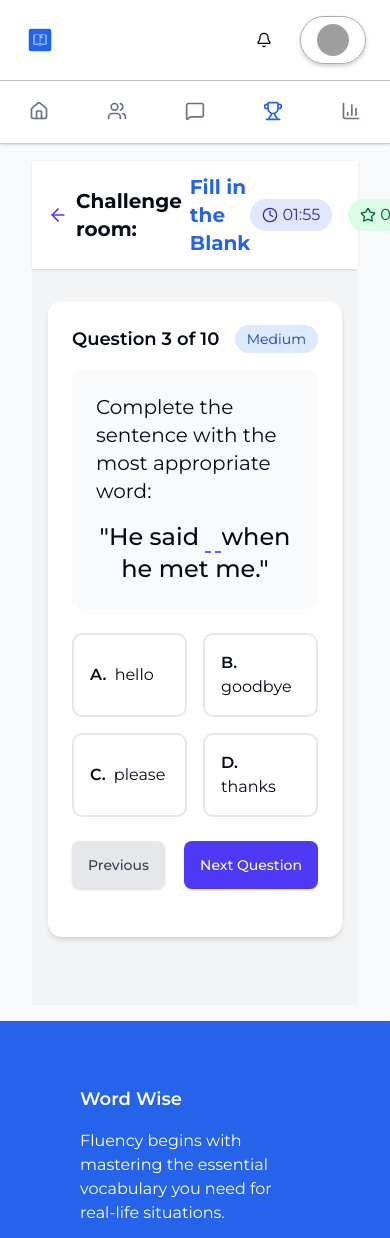
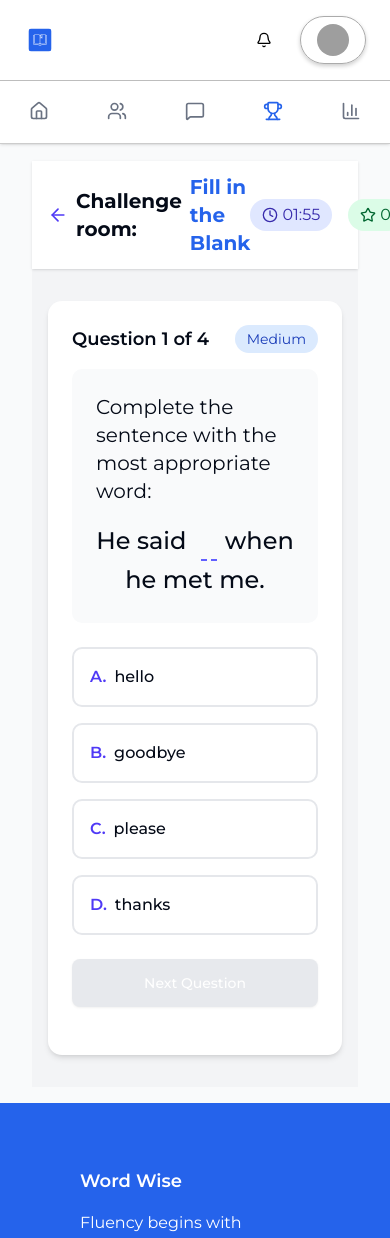
Before and after one commit to GiangPhanNguyenTra/frontend-word-wise, a Next.js app: page /community/challenge/fill-blank in a window 390 px wide. Shown: the top 1238 px of the page. Built offline with nearby package versions, Linux system fonts and the light colour scheme; grey boxes are pictures that could not be loaded.

Commit message:
fix: update routers of challenge/fill-blank

```diff
--- a/src/app/(app)/(user)/community/challenge/fill-blank/page.tsx
+++ b/src/app/(app)/(user)/community/challenge/fill-blank/page.tsx
@@ -1,49 +1,84 @@
 "use client";
 
 import { useEffect, useState } from "react";
-import { ArrowLeft, Clock, Star, Award, Zap } from "lucide-react";
+import { ArrowLeft, Clock, Star } from "lucide-react";
 import Link from "next/link";
 import { Button } from "@/components/ui/button";
+import { useRouter } from "next/navigation";
+
+const initialQuestions = [
+  {
+    sentence: "He said ___ when he met me.",
+    options: ["hello", "goodbye", "please", "thanks"],
+    answer: "hello",
+    difficulty: "Medium",
+  },
+  {
+    sentence: "The sky is usually ___ on a sunny day.",
+    options: ["green", "blue", "red", "yellow"],
+    answer: "blue",
+    difficulty: "Easy",
+  },
+  {
+    sentence: "An apple is a type of ___.",
+    options: ["vegetable", "fruit", "animal", "mineral"],
+    answer: "fruit",
+    difficulty: "Easy",
+  },
+  {
+    sentence: "To be successful, you must be ___ and never give up.",
+    options: ["lazy", "persistent", "hesitant", "careless"],
+    answer: "persistent",
+    difficulty: "Hard",
+  },
+];
 
 export default function FillBlankPage() {
+  const router = useRouter();
+  const [questions, setQuestions] = useState(initialQuestions);
+  const [currentQuestionIndex, setCurrentQuestionIndex] = useState(0);
   const [score, setScore] = useState(0);
   const [timeLeft, setTimeLeft] = useState(120);
   const [selected, setSelected] = useState<string | null>(null);
   const [blankWord, setBlankWord] = useState("");
-  const correctAnswer = "hello";
-  const options = ["hello", "goodbye", "please", "thanks"];
+
+  const currentQuestion = questions[currentQuestionIndex];
+  const correctAnswer = currentQuestion.answer;
+  const sentenceParts = currentQuestion.sentence.split("___");
 
   useEffect(() => {
     const timer = setInterval(() => {
       setTimeLeft((prev) => {
         if (prev <= 1) {
           clearInterval(timer);
-          alert(`Time's up! Your final score: ${score}`);
+          router.push("/community/leaderboard?game=fill-the-blank");
           return 0;
         }
         return prev - 1;
       });
     }, 1000);
     return () => clearInterval(timer);
-  }, [score]);
+  }, [router]);
 
   const handleSelect = (answer: string) => {
-    if (selected) return; // disable after first click
+    if (selected) return;
     setSelected(answer);
-    const timeTaken = 120 - timeLeft;
-    const speedBonus = Math.max(0, 15 - timeTaken) * 2;
 
     if (answer === correctAnswer) {
       setBlankWord(answer);
-      setScore((prev) => prev + 10 + speedBonus);
-      setTimeout(() => {
-        alert(`✅ Correct! +10 points +${speedBonus} speed bonus`);
-      }, 400);
+      setScore((prev) => prev + 10);
     } else {
       setScore((prev) => prev - 5);
-      setTimeout(() => {
-        alert(`❌ Incorrect. The right answer was "${correctAnswer}"`);
-      }, 400);
+    }
+  };
+
+  const handleNext = () => {
+    if (currentQuestionIndex < questions.length - 1) {
+      setCurrentQuestionIndex(currentQuestionIndex + 1);
+      setSelected(null);
+      setBlankWord("");
+    } else {
+      router.push("/community/leaderboard?game=fill-the-blank");
     }
   };
 
@@ -52,7 +87,6 @@ export default function FillBlankPage() {
 
   return (
     <div className="bg-gray-100 min-h-screen">
-      {/* Header */}
       <header className="bg-white shadow-sm">
         <div className="container mx-auto px-4 py-3 flex justify-between items-center">
           <div className="flex items-center space-x-2">
@@ -83,13 +117,14 @@ export default function FillBlankPage() {
       </header>
 
       <main className="container mx-auto px-4 py-8">
-        {/* Question area full width */}
-        <div className="bg-white rounded-xl shadow-md p-6">
+        <div className="bg-white rounded-xl shadow-md p-6 max-w-3xl mx-auto">
           <div className="mb-6">
             <div className="flex items-center justify-between mb-4">
-              <h2 className="text-lg font-semibold">Question 3 of 10</h2>
+              <h2 className="text-lg font-semibold">
+                Question {currentQuestionIndex + 1} of {questions.length}
+              </h2>
               <span className="bg-blue-100 text-blue-800 px-3 py-1 rounded-full text-sm">
-                Medium
+                {currentQuestion.difficulty}
               </span>
             </div>
 
@@ -97,35 +132,38 @@ export default function FillBlankPage() {
               <p className="text-xl mb-4">
                 Complete the sentence with the most appropriate word:
               </p>
-              <p className="text-2xl font-medium text-center">
-                &quot;He said{" "}
+              <p className="text-2xl font-medium text-center leading-relaxed">
+                {sentenceParts[0]}
                 <span
-                  className={`border-b-2 border-dashed px-2 ${
+                  className={`border-b-2 border-dashed mx-2 px-2 pb-1 ${
                     blankWord
-                      ? "text-green-600 font-semibold"
+                      ? "text-green-600 font-semibold border-green-600"
                       : "border-indigo-500"
                   }`}
                 >
-                  {blankWord || " "}
-                </span>{" "}
-                when he met me.&quot;
+                  {blankWord || "        "}
+                </span>
+                {sentenceParts[1]}
               </p>
             </div>
 
-            <div className="grid grid-cols-2 gap-4 mb-6">
-              {options.map((opt, index) => {
+            <div className="grid grid-cols-1 sm:grid-cols-2 gap-4 mb-6">
+              {currentQuestion.options.map((opt, index) => {
                 const isCorrect = opt === correctAnswer;
                 const isSelected = selected === opt;
                 let style =
-                  "bg-white border-2 border-gray-200 rounded-lg p-4 text-left hover:border-indigo-300 transition-all";
+                  "bg-white border-2 border-gray-200 rounded-lg p-4 text-left hover:border-indigo-400 transition-all font-medium disabled:cursor-not-allowed";
+
                 if (selected) {
-                  if (isSelected && isCorrect)
-                    style += " bg-green-100 border-green-500";
-                  else if (isSelected && !isCorrect)
-                    style += " bg-red-100 border-red-500";
-                  else if (!isSelected && isCorrect)
+                  if (isSelected && isCorrect) {
+                    style += " bg-green-100 border-green-500 text-green-800";
+                  } else if (isSelected && !isCorrect) {
+                    style += " bg-red-100 border-red-500 text-red-800";
+                  } else if (!isSelected && isCorrect) {
                     style += " bg-green-50 border-green-400";
-                  else style += " opacity-60";
+                  } else {
+                    style += " opacity-60";
+                  }
                 }
                 return (
                   <button
@@ -134,24 +172,24 @@ export default function FillBlankPage() {
                     onClick={() => handleSelect(opt)}
                     className={style}
                   >
-                    <span className="font-semibold mr-1">
+                    <span className="font-semibold mr-2 text-indigo-600">
                       {String.fromCharCode(65 + index)}.
-                    </span>{" "}
+                    </span>
                     {opt}
                   </button>
                 );
               })}
             </div>
 
-            <div className="flex justify-between">
+            <div className="flex justify-end">
               <Button
-                variant="secondary"
-                className="bg-gray-200 text-gray-700 hover:bg-gray-300"
+                onClick={handleNext}
+                disabled={!selected}
+                className="bg-indigo-600 text-white hover:bg-indigo-700 disabled:bg-gray-300 w-full sm:w-auto"
               >
-                Previous
-              </Button>
-              <Button className="bg-indigo-600 text-white hover:bg-indigo-700">
-                Next Question
+                {currentQuestionIndex < questions.length - 1
+                  ? "Next Question"
+                  : "Finish"}
               </Button>
             </div>
           </div>
```
